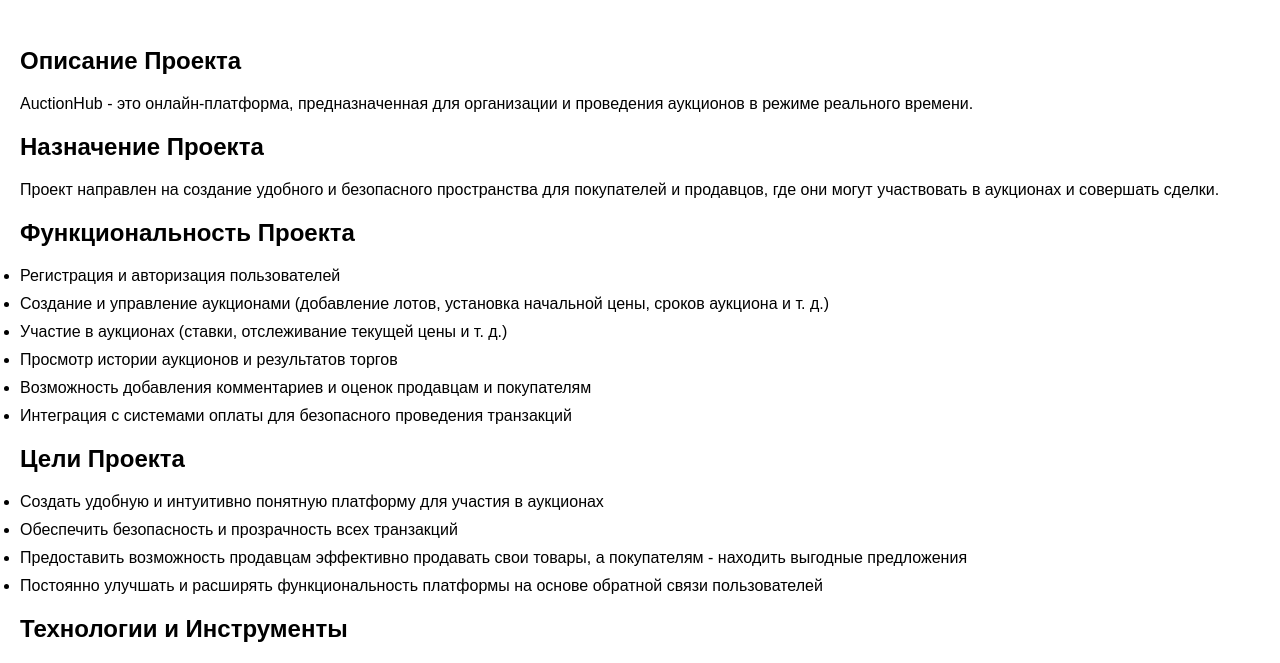
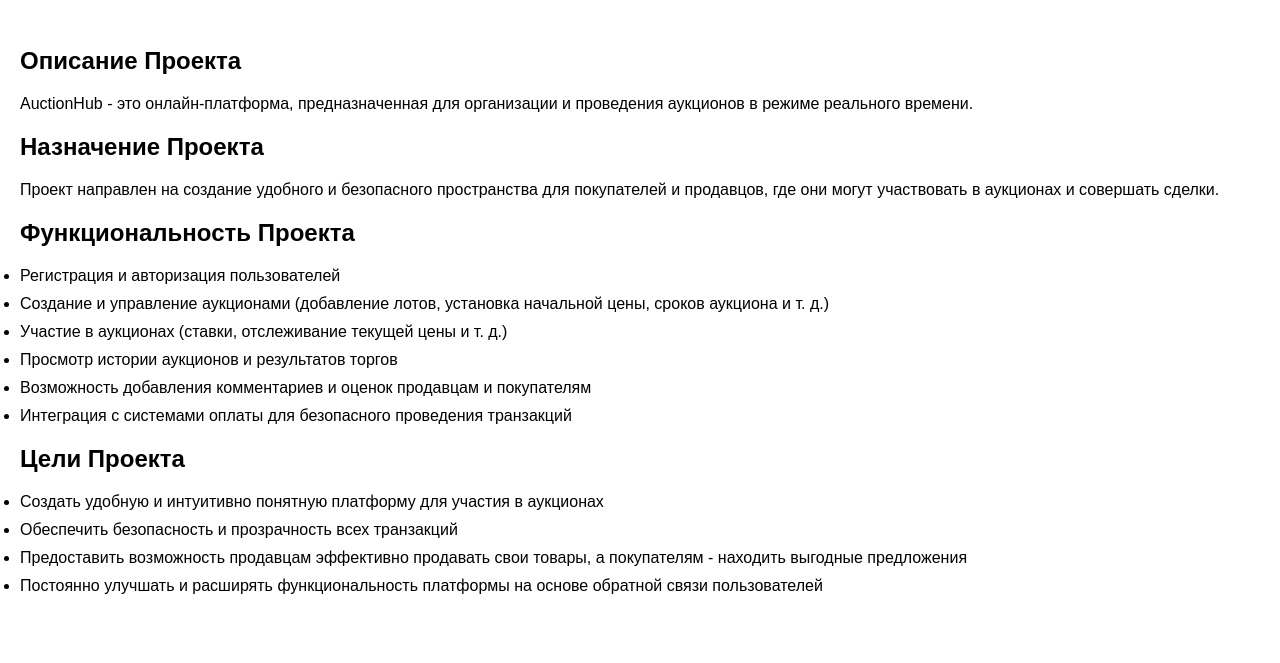
Before and after one commit to RostOs4/online_auction, a plain HTML site: page index.html in a window 1280 px wide. Shown: the part 329-992 px from the top of the page. After the commit the page ends 944 px from the top, so only its background shows below. Drawn offline with Linux system fonts and the light colour scheme.

Commit message:
Изменил imdex.html

```diff
--- a/index.html
+++ b/index.html
@@ -64,7 +64,6 @@
                 <li>Предоставить возможность продавцам эффективно продавать свои товары, а покупателям - находить выгодные предложения</li>
                 <li>Постоянно улучшать и расширять функциональность платформы на основе обратной связи пользователей</li>
             </ul>
-            <h2>Технологии и Инструменты</h2>
         </div>
     </main>
 </body>
```
